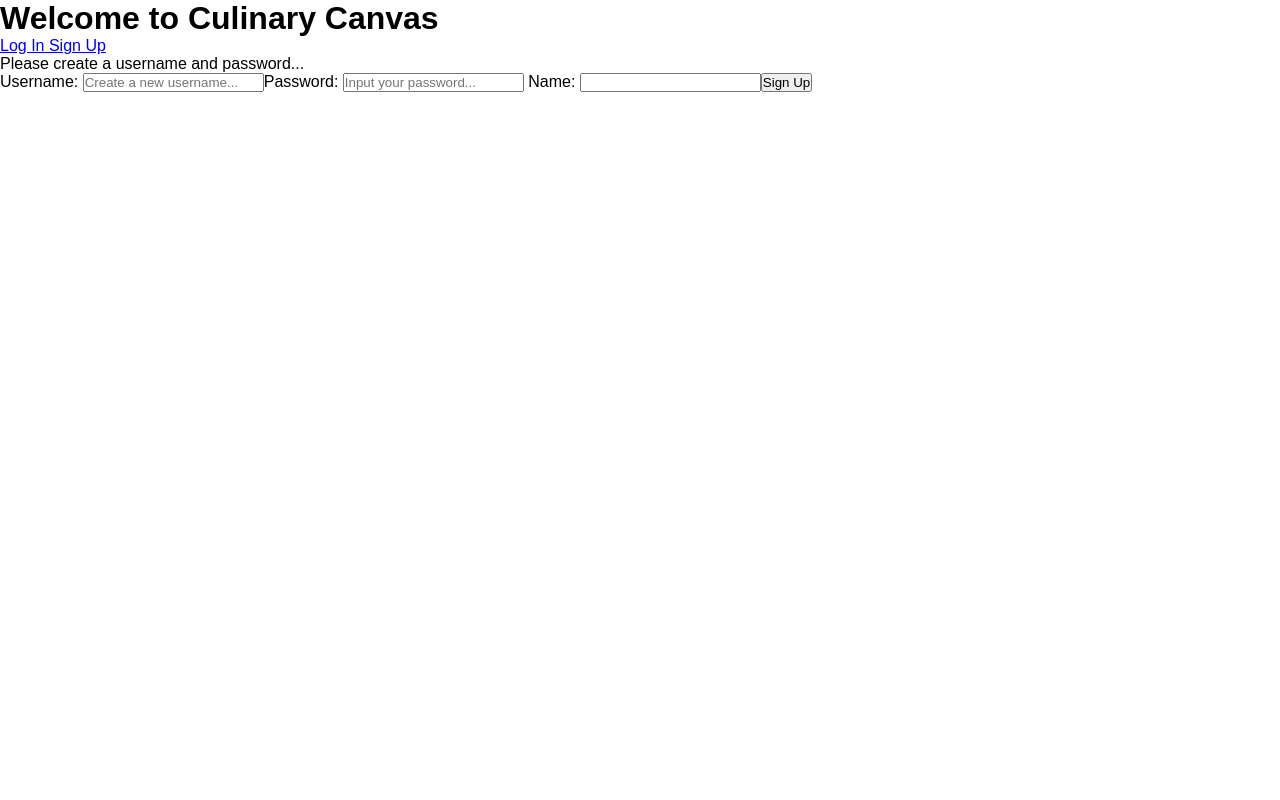
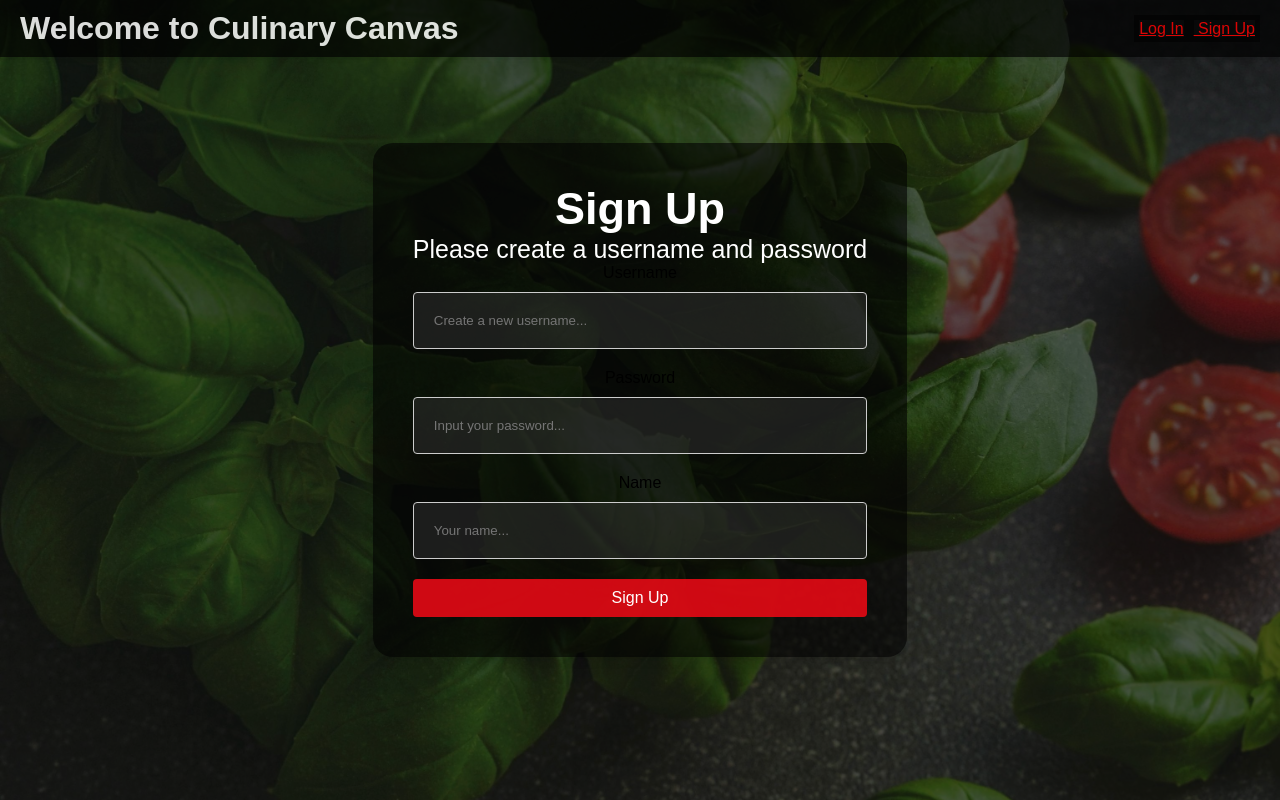
Before and after one commit to OluwadaraO/Capstone-project-, a React (Vite) app in the folder culinary-canvas/capstone-project/frontend/my_capstone_project/: page /create in a window 1280 px wide. Built offline with nearby package versions, Linux system fonts and the light colour scheme; no server answers.

Commit message:
recipes-being-displayed-and-loading-state-implemented

```diff
--- a/culinary-canvas/capstone-project/frontend/my_capstone_project/src/Header.css
+++ b/culinary-canvas/capstone-project/frontend/my_capstone_project/src/Header.css
@@ -3,7 +3,7 @@
     justify-content: center;
     align-items: center;
     padding: 20px 50px;
-    background-color: #166088;
+    background-color: palevioletred;
     box-shadow: 0 2px 10px rgba(0, 0, 0, 0.1);
     transition: box-shadow 0.3a ease-in-out;
 }
--- a/culinary-canvas/capstone-project/frontend/my_capstone_project/src/HomePage.jsx
+++ b/culinary-canvas/capstone-project/frontend/my_capstone_project/src/HomePage.jsx
@@ -1,14 +1,22 @@
 import './HomePage.css'
-import React, {useEffect, useState} from 'react';
+import React, {useEffect, useRef, useState} from 'react';
 import Header from './Header';
 import Banner from './Banner';
 import { useNavigate } from "react-router-dom";
 import { useAuth } from './RedirectToAuthentication'
+import LoadingSpinner from './LoadingSpinner';
+import { Link } from 'react-router-dom';
 function HomePage(){
     const navigate = useNavigate();
     const { isAuthenticated, user, logOut} = useAuth();
-    const [recipes, setRecipes] = useState([])
+    //state to store recipies for each query
+    const [recipes, setRecipes] = useState({})
+    //array of queries to fetch different categories of recipies
+    const queries = ['chicken', 'beef', 'fish', 'rice', 'cookies', 'cheese', 'salad']
+    //state to manage loading
+    const [isLoading, setIsLoading] = useState(true)
 
+    //function to log out
     const LogOut = async() =>{
         try{
             await logOut();
@@ -19,20 +27,50 @@ function HomePage(){
         }
     }
 
-    useEffect(() => {
-        const fetchRecipies = async() => {
+    //if a user that isn't logged in clicks on a button take them to log out page
+    function handleHomePageClick(){
+        if (!isAuthenticated) {
+            navigate('/login')
+        }
+    }
+
+    //function to fetch recipies for a given query from Edamam API
+    const fetchRecipies = async(query) => {
+        const appID = import.meta.env.VITE_EDAMAM_APP_ID;
+        const appKey = import.meta.env.VITE_EDAMAM_APP_KEY;
+        const url = `https://api.edamam.com/search?q=${query}&app_id=${appID}&app_key=${appKey}`;
             try{
-                const response = await fetch(`https://api.edamam.com/search?q=beans&app_id=${import.meta.env.VITE_EDAMAM_APP_ID}&app_key=${import.meta.env.VITE_EDAMAM_APP_KEY}`)
-                if(!response.ok){
-                    throw new Error("Error fetching recipes")
-                }
+                const response = await fetch(url);
                 const data = await response.json();
-                setRecipes(data.hits.map(hit => hit.recipe));
+                //return the recipies
+                return data.hits;
             }catch(error){
-                console.error('Error fetching recipies: ', error)
+                console.error('Error fetching recipies: ', error);
+                return []
             }
-        }; fetchRecipies();
+        };
+    useEffect(()=> {
+        const fetchAllRecipes = async() => {
+            //stores recipies for all queries
+            const allRecipes = {};
+            for (let query of queries){
+                const recipes = await fetchRecipies(query);
+                allRecipes[query] = recipes;
+            }
+            setRecipes(allRecipes)
+            setIsLoading(false);
+        };
+        fetchAllRecipes();
     }, [])
+
+    const handleRecipeCardClick = (e) => {
+        const card = e.target.value;
+        card.classList.toggle('active')
+    }
+    if (isLoading){
+        return <LoadingSpinner/>
+    }
+
     return (
         <>
             <Header/>
@@ -41,22 +79,30 @@ function HomePage(){
                     <div className='user-information'>
                         <img className="profile-picture" src={user.imageUrl} alt={`${user.name}'s profile picture`}/>
                         <p>Hi @{user.name}</p>
+                        <button id='LogOutButton' onClick={LogOut}>Log Out</button>
                     </div>
-                    <button id='LogOutButton' onClick={LogOut}>Log Out</button>
                 </div>
-            ) :(<>
-                    <a href='/login'>Log In</a>
-                    <a href='/create'>Sign Up</a>
-                </>
+            ) :(<div className='user-authentication'>
+                    <button className='user-log-in'><Link to={"/login"}>Log In</Link></button>
+                    <button className='user-sign-up'><Link to={"/create"}>Sign Up</Link></button>
+                </div>
             )}
             <Banner/>
-            <h1>Beans</h1>
-            <div className='recipes'>
-                {recipes.map((recipe, index) => (
-                    <div key={index} className='recipe'>
-                        <h3>{recipe.label}</h3>
-                        <img src={recipe.image} alt={recipe.label}/>
-                        <p>{recipe.ingredientLines.join(' , ')}</p>
+            <div className='homepage-recipes'>
+                {/* loop through each query to create a section for each category */}
+                {queries.map((query) => (
+                    <div key={query} className='recipe-section'>
+                        <h2>Recommended {query.charAt(0).toUpperCase() + query.slice(1)} Recipes</h2>
+                        <div className='recipe-scroll'>
+                            {recipes[query] && recipes[query].map((recipeData, index) => (
+                                <div key={index} className='recipe-card' onClick={handleRecipeCardClick}>
+                                    <img src={recipeData.recipe.image} alt={recipeData.recipe.label} onClick={handleHomePageClick}/>
+                                    <h3 onClick={handleHomePageClick}>{recipeData.recipe.label} </h3>
+                                    <p onClick={handleHomePageClick}>Calories: {Math.round(recipeData.recipe.calories)}</p>
+                                    <a href={recipeData.recipe.url} target='_blank' rel='noopener noreferrer' onClick={handleHomePageClick}>View Recipe</a>
+                                </div>
+                            ))}
+                        </div>
                     </div>
                 ))}
             </div>
--- /dev/null
+++ b/culinary-canvas/capstone-project/frontend/my_capstone_project/src/LoadingSpinner.css
@@ -0,0 +1,20 @@
+.spinner-container{
+    display: flex;
+    justify-content: center;
+    align-items: center;
+    height: 100vh;
+}
+
+.spinner{
+    border: 16px solid #f3f3f3;
+    border-top: 16px solid #3498db;
+    border-radius: 50%;
+    width: 120px;
+    height: 120px;
+    animation: spin 2s linear infinite;
+}
+
+@keyframes spin{
+    0% {transform: rotate(0deg);}
+    100% {transform: rotate(360deg);}
+}
--- /dev/null
+++ b/culinary-canvas/capstone-project/frontend/my_capstone_project/src/LoadingSpinner.jsx
@@ -0,0 +1,11 @@
+import React from "react";
+import './LoadingSpinner.css'
+
+function LoadingSpinner() {
+    return(
+        <div className="spinner-container">
+            <div className="spinner"></div>
+        </div>
+    )
+}
+export default LoadingSpinner;
--- a/culinary-canvas/capstone-project/frontend/my_capstone_project/src/Log_In_Page.css
+++ b/culinary-canvas/capstone-project/frontend/my_capstone_project/src/Log_In_Page.css
@@ -34,7 +34,7 @@ body, html {
     position: relative;
     z-index: 2;
     padding: 40px;
-    border-radius: 8px;
+    border-radius: 20px;
     box-shadow: 0 4px 8px rgba(0, 0, 0, 0.1);
     background: rgba(0, 0, 0, 0.6);
     text-align: center;
@@ -52,6 +52,7 @@ body, html {
     padding: 10px 20px;
     box-shadow: 0 2px 5px rgba(0, 0, 0, 0.1);
     z-index: 1000;
+    opacity: 0.85;
 }
 .create-canvas:visited{
     color: white;
@@ -102,3 +103,6 @@ body, html {
 .LoginForm .sign-up-link a:hover{
     text-decoration: underline;
 }
+.title{
+    color: white;
+}
--- a/culinary-canvas/capstone-project/frontend/my_capstone_project/src/Log_In_Page.jsx
+++ b/culinary-canvas/capstone-project/frontend/my_capstone_project/src/Log_In_Page.jsx
@@ -37,7 +37,11 @@ function Log_In_Page(){
 
     return(
         <div className="logInPage">
-            <h1 className="culinary-canvas"><a  id="create-canvas" href="/create">Culinary Canvas</a></h1>
+            <div className="culinary-canvas">
+                <h1 className="title">
+                    Culinary Canvas
+                </h1>
+            </div>
             <div className="loginPage">
                 <div className="LoginFormContainer">
                     <h1 className="sign-in">Sign In</h1>
--- a/culinary-canvas/capstone-project/frontend/my_capstone_project/src/Sign_Up_Page.css
+++ b/culinary-canvas/capstone-project/frontend/my_capstone_project/src/Sign_Up_Page.css
@@ -0,0 +1,105 @@
+*{
+    margin: 0;
+    padding: 0;
+    box-sizing: border-box;
+}
+
+body, html {
+    height: 100%;
+    font-family: 'Arial', sans-serif;
+}
+
+.SignupPage{
+    display: flex;
+    justify-content: center;
+    align-items: center;
+    height: 100vh;
+    background: url('../login-background-image.jpg') repeat;
+    background-size: cover;
+    position: relative;
+}
+
+.SignupPage input{
+    width: 100%;
+    padding: 20px;
+    margin: 10px 0;
+    margin-bottom: 20px;
+    border: 1px solid #ccc;
+    border-radius: 4px;
+    background: rgba(51, 51, 51, 0.5);
+}
+.SignupPage::before{
+    content: '';
+    position: absolute;
+    top: 0;
+    left: 0;
+    right: 0;
+    bottom: 0;
+    background: rgba(0, 0, 0, 0.6);
+    z-index: 1;
+}
+
+.SignUpFormContainer{
+    position: relative;
+    z-index: 2;
+    padding: 40px;
+    border-radius: 20px;
+    box-shadow: 0 4px 8px rgba(0, 0, 0, 0.1);
+    background: rgba(0, 0, 0, 0.6);
+    text-align: center;
+}
+
+.create-new-account{
+    color: white;
+    font-size: 45px;
+}
+
+.create-name{
+    color: white;
+    font-size: 25px;
+}
+.username .password{
+    color: white;
+    font-size: 20px;
+}
+.username-with-input .password-with-input .name-with-input{
+    display: flex;
+    flex-direction: row;
+    align-items: center;
+    margin-top: 20px;
+    font-size: 20px;
+}
+.sign-up{
+    width: 100%;
+    padding: 10px;
+    background: rgba(229, 9, 20, 0.9);
+    border: none;
+    border-radius: 4px;
+    color: white;
+    font-size: 16px;
+    cursor: pointer;
+    transition: background 0.3s ease;
+}
+.sign-up:hover{
+    background: #ff4500;
+    cursor: pointer;
+}
+.header-values{
+    position: fixed;
+    top: 0;
+    width: 100%;
+    background: rgba(0, 0, 0, 0.8);
+    color: white;
+    display: flex;
+    justify-content: space-between;
+    align-items: center;
+    padding: 10px 20px;
+    box-shadow: 0 2px 5px rgba(0, 0, 0, 0.1);
+    z-index: 1000;
+    opacity: 0.85;
+}
+
+.header-values a{
+    color: red;
+    border: 5px solid black;
+}
--- a/culinary-canvas/capstone-project/frontend/my_capstone_project/src/Sign_Up_Page.jsx
+++ b/culinary-canvas/capstone-project/frontend/my_capstone_project/src/Sign_Up_Page.jsx
@@ -32,32 +32,50 @@ function Sign_Up_Page() {
     }
     return(
         <div className='Sign-up'>
+            <div className='header-values'>
                 <h1> Welcome to Culinary Canvas</h1>
                 <div className='Authorization Links'>
                     <a href='/login'>Log In</a>
                     <a href='/create'> Sign Up</a>
                 </div>
-
+            </div>
+            <div className="SignupPage">
+                <div className='SignUpFormContainer'>
+                    <h1 className='create-new-account'>Sign Up</h1>
                     <form onSubmit={handleUserSignUp}>
-                <p>Please create a username and password...</p>
-                <label>Username: </label>
+                        <p className='create-name'>Please create a username and password</p>
+                        <div className='user-values'>
+                            <div className='username-with-input'>
+                                <label className='username'>Username </label>
                                 <input type='text'
+                                    className='user-name-answer'
                                     placeholder='Create a new username... '
                                     value={userName}
-                    onChange={(e) => setUserName(e.target.value)}/>
-                <label>Password: </label>
+                                    onChange={(e) => setUserName(e.target.value)} required/>
+                            </div>
+                            <div className='password-with-input'>
+                                <label className='password'>Password </label>
                                 <input type='text'
                                 placeholder='Input your password...'
                                 value={password}
-                onChange={(e) => setPassword(e.target.value)}/>
-                <label> Name: </label>
+                                onChange={(e) => setPassword(e.target.value)} required/>
+                            </div>
+                            <div className='name-with-input'>
+                                <label className='name'> Name </label>
                                 <input
                                 type='text'
+                                placeholder='Your name...'
                                 value={name}
-                onChange={(e) => setName(e.target.value)}/>
+                                onChange={(e) => setName(e.target.value)} required/>
+                            </div>
+                        </div>
                         {error && <p>{error}</p>}
-                <button type='submit'>Sign Up</button>
+                        <button type='submit' className='sign-up'>Sign Up</button>
                     </form>
+                </div>
+
+                </div>
+
 
         </div>
     )
```
Also changed, not shown: culinary-canvas/capstone-project/frontend/my_capstone_project/src/Banner.css (+28 -1 lines), culinary-canvas/capstone-project/frontend/my_capstone_project/src/Banner.jsx (+5 -5 lines), culinary-canvas/capstone-project/frontend/my_capstone_project/src/HomePage.css (+93 -15 lines), 2 other files (tests, documents, lock files or other folders). Lines whose indentation alone changed are shown as unchanged.
